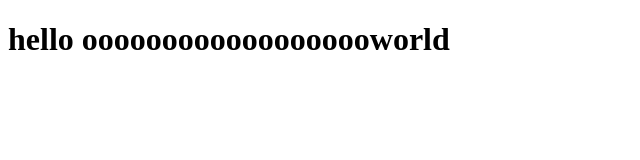
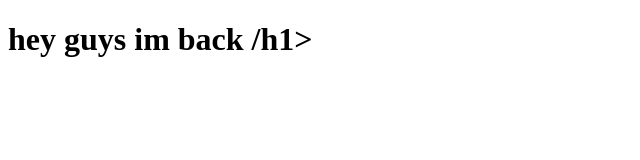
Before and after one commit to The-truth-seeker69/another-test-sir, a plain HTML site: page index.html in a window 1280 px wide. Shown: the whole page, without its empty margins (0-640 px from the left). Drawn offline with Linux system fonts and the light colour scheme.

Commit message:
i change some index.html

```diff
--- a/index.html
+++ b/index.html
@@ -7,6 +7,6 @@
     <title>Document</title>
   </head>
   <body>
-    <h1>hello ooooooooooooooooooworld</h1>
+    <h1>hey guys im back /h1>
   </body>
 </html>
```
